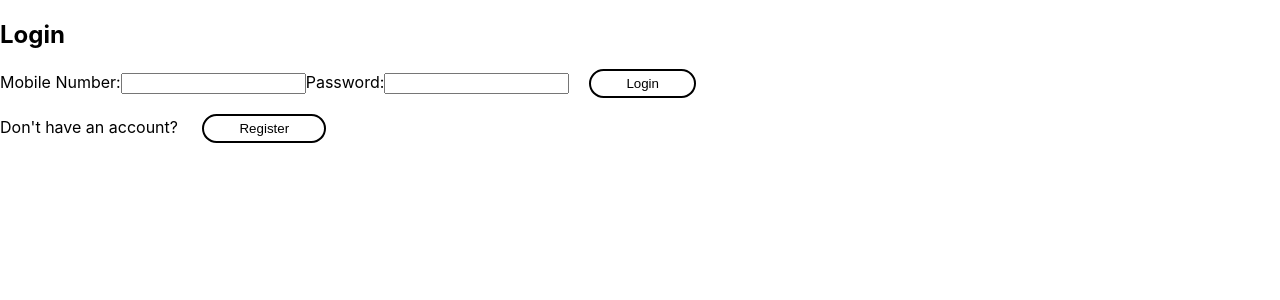
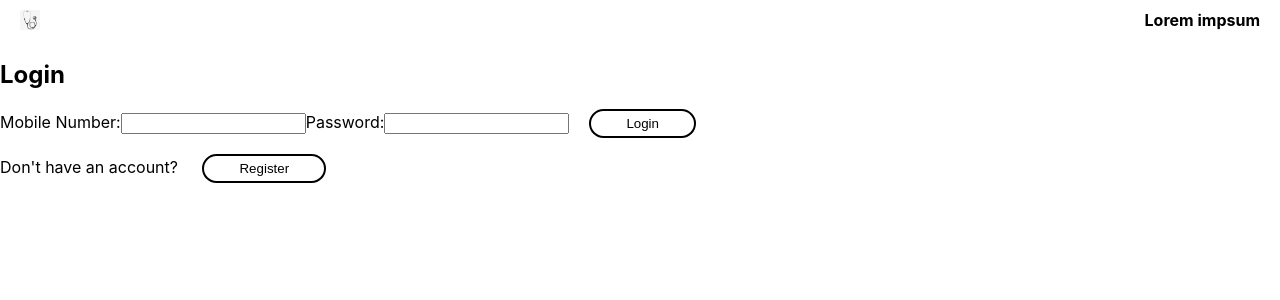
Before and after one commit to Yashu-Goel/TrackIt, a React (Create React App) app in the folder client/: page /patient_auth in a window 1280 px wide. Shown: the top 300 px of the page. Built offline with nearby package versions, Linux system fonts and the light colour scheme.

Commit message:
navbarupdate

```diff
--- a/client/src/App.js
+++ b/client/src/App.js
@@ -7,6 +7,7 @@ const App = () => {
   return (
     <>
       <Routes>
+
         <Route path="/patient_auth" element={<Auth />} />
         <Route path="/" element={<Home />} />
       </Routes>
--- /dev/null
+++ b/client/src/Components/Navbar.css
@@ -0,0 +1,20 @@
+.header {
+    width: 100%;
+    height: 40px;
+    top: 0;
+    left: 0;
+    display: flex;
+    justify-content: space-between;
+    align-items: center;
+    width: 100%;
+}
+
+img {
+    padding-left: 20px;
+    width: 20px;
+    height: 20px;
+}
+
+.lorem {
+    padding-right: 20px;
+}
--- /dev/null
+++ b/client/src/Components/Navbar.js
@@ -0,0 +1,19 @@
+import React from 'react'
+import "./Navbar.css";
+import logo from './steth.png'
+
+const Navbar = () => {
+    return (
+        <div>
+            {/* Code here */}
+            <div class="header">
+                <img src={logo}></img>
+                <div class="lorem" >
+                    Lorem impsum
+                </div>
+            </div>
+        </div>
+    )
+}
+
+export default Navbar
--- a/client/src/Home.css
+++ b/client/src/Home.css
@@ -1,22 +1,4 @@
-.header{
-    width: 100%;
-    height: 40px;
-        top: 0;
-        left: 0;
-        display: flex;
-        justify-content: space-between;
-        align-items: center;
-        width: 100%;
-}
-img{
-    padding-left: 20px;
-    width: 20px;
-    height: 20px;
-}
 
-.lorem{
-    padding-right: 20px;
-}
 
 hr{
     height: 2px;
--- a/client/src/Home.js
+++ b/client/src/Home.js
@@ -1,18 +1,20 @@
 import React from 'react'
 import { Link } from 'react-router-dom'
 import "./Home.css";
-import logo from './steth.png'
+// import logo from './steth.png'
+import Navbar from './Components/Navbar';
 
 const Home = () => {
   return (
     <div>
+      <Navbar/>
       {/* Code here */}
-      <div class="header">
+      {/* <div class="header">
         <img src={logo}></img>
         <div class="lorem" >
           Lorem impsum
         </div>
-      </div>
+      </div> */}
       <div class="main">
         <h1>TrackIt</h1>
         <hr />
--- a/client/src/Patient/Auth.js
+++ b/client/src/Patient/Auth.js
@@ -2,6 +2,7 @@ import React, { useState } from "react";
 import axios from "axios";
 import { ToastContainer, toast } from "react-toastify";
 import "react-toastify/dist/ReactToastify.css";
+import Navbar from "../Components/Navbar.js"
 
 const API_BASE = "http://localhost:5000";
 
@@ -79,7 +80,12 @@ const Auth = () => {
 
   return (
     <div>
+      <Navbar/>
+
+    <div>
+
       {isLogin ? (
+
         <div>
           <h2>Login</h2>
           <form onSubmit={handleLogin}>
@@ -181,6 +187,7 @@ const Auth = () => {
       )}
       <ToastContainer position="top-center" autoClose={3000} theme="colored" />
     </div>
+    </div>
   );
 };
 
```
Also changed, not shown: client/src/Components/steth.png (renamed from client/src/steth.png).
